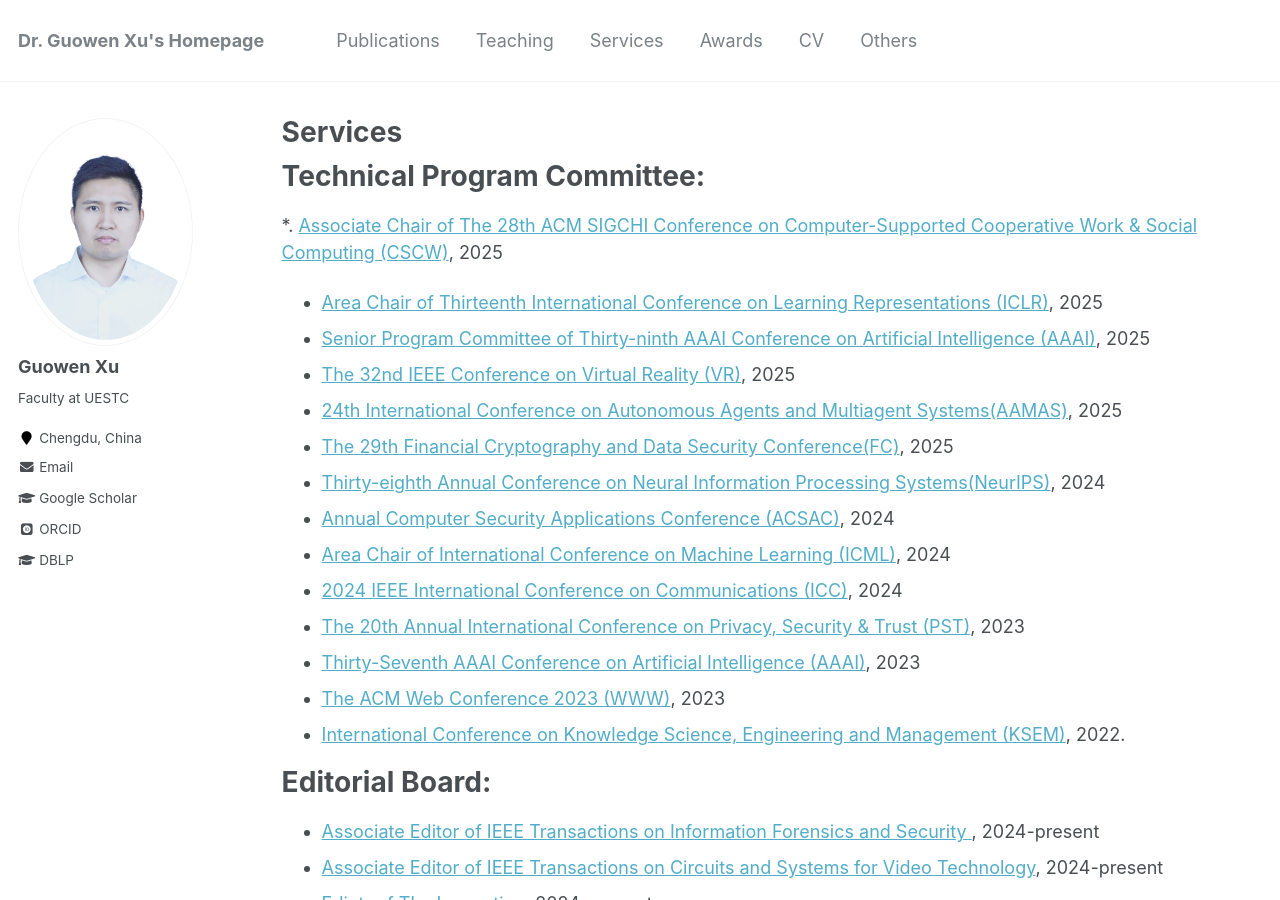
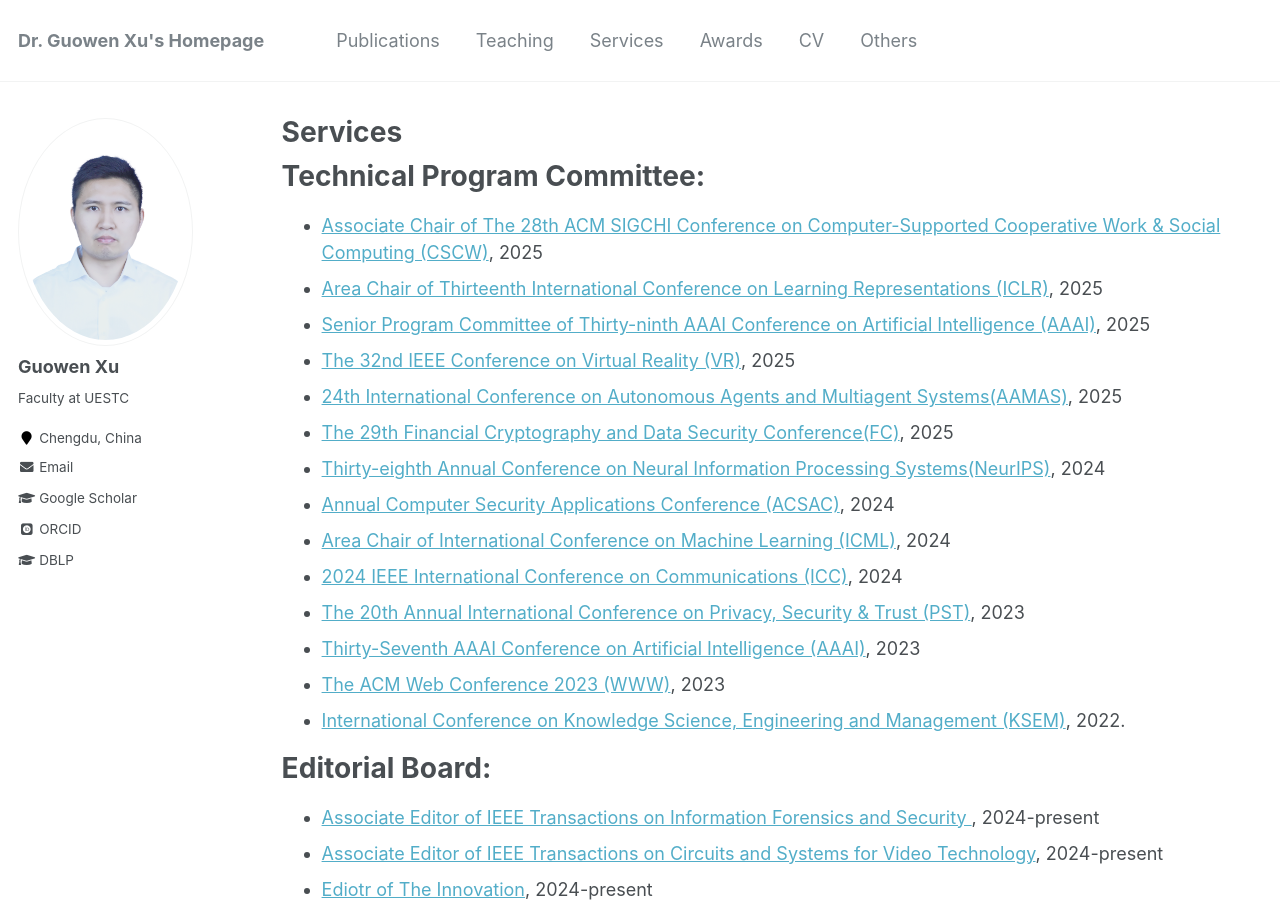
Before and after one commit to Guowen-xu/guowen-xu.github.io, a Jekyll site: the page built from _pages/services.md, in a window 1280 px wide and 900 px high. Built offline with Jekyll 4.4.1, drawn with Linux system fonts in a browser that asks for light colours; some web fonts are replaced.

```diff
--- a/_pages/services.md
+++ b/_pages/services.md
@@ -6,7 +6,7 @@ author_profile: true
 ---
 Technical Program Committee:
 ======
-*. [Associate Chair of The 28th ACM SIGCHI Conference on Computer-Supported Cooperative Work & Social Computing (CSCW)](https://cscw.acm.org/2025/), 2025
+*  [Associate Chair of The 28th ACM SIGCHI Conference on Computer-Supported Cooperative Work & Social Computing (CSCW)](https://cscw.acm.org/2025/), 2025
 *   [Area Chair of Thirteenth International Conference on Learning Representations (ICLR)](https://iclr.cc/Conferences/2025), 2025
 *  [Senior Program Committee of Thirty-ninth AAAI Conference on Artificial Intelligence (AAAI)](https://aaai.org/Conferences/AAAI-23/), 2025
 *  [The 32nd IEEE Conference on Virtual Reality (VR)](http://ieeevr.org/2025/), 2025
```
